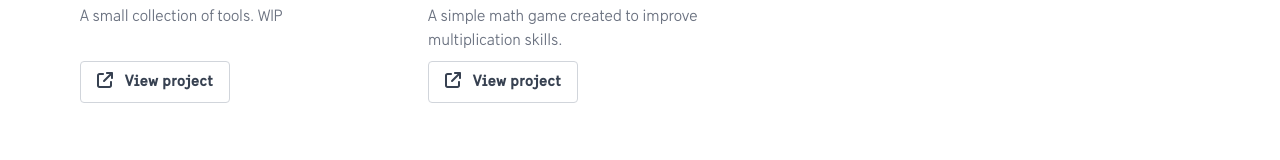
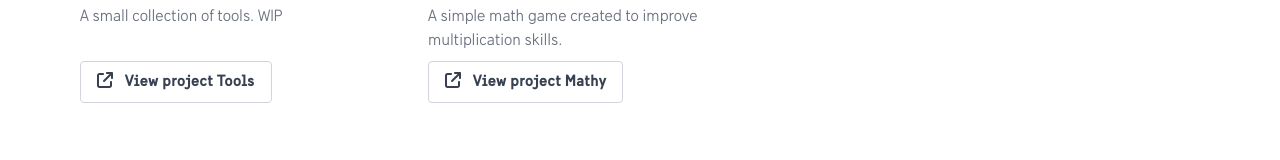
Before and after one commit to pviojo/portfolio, a Next.js app: page / in a window 1280 px wide. Shown: the part 1289-1449 px from the top of the page. Built offline with nearby package versions, Linux system fonts and the light colour scheme; no server answers; the database is empty.

Commit message:
Minor improvements

```diff
--- a/src/app/(public)/page.tsx
+++ b/src/app/(public)/page.tsx
@@ -80,11 +80,12 @@ export default async function Home() {
             </div>
             <div className='md:block justify-items-end'>
               <Image
+                priority
                 src='/images/image-smooth.png'
                 alt=''
                 className='px-4 md:mt-6 mt-6'
-                width='800'
-                height='720'
+                width={200}
+                height={165}
                 style={{width: "100%", height: "auto"}}
               />
             </div>
@@ -179,7 +180,7 @@ export default async function Home() {
                           icon={faExternalLink}
                           className='mr-2'
                         />{" "}
-                        View project
+                        View project {project.name}
                       </a>
                     </div>
                   </div>
```
